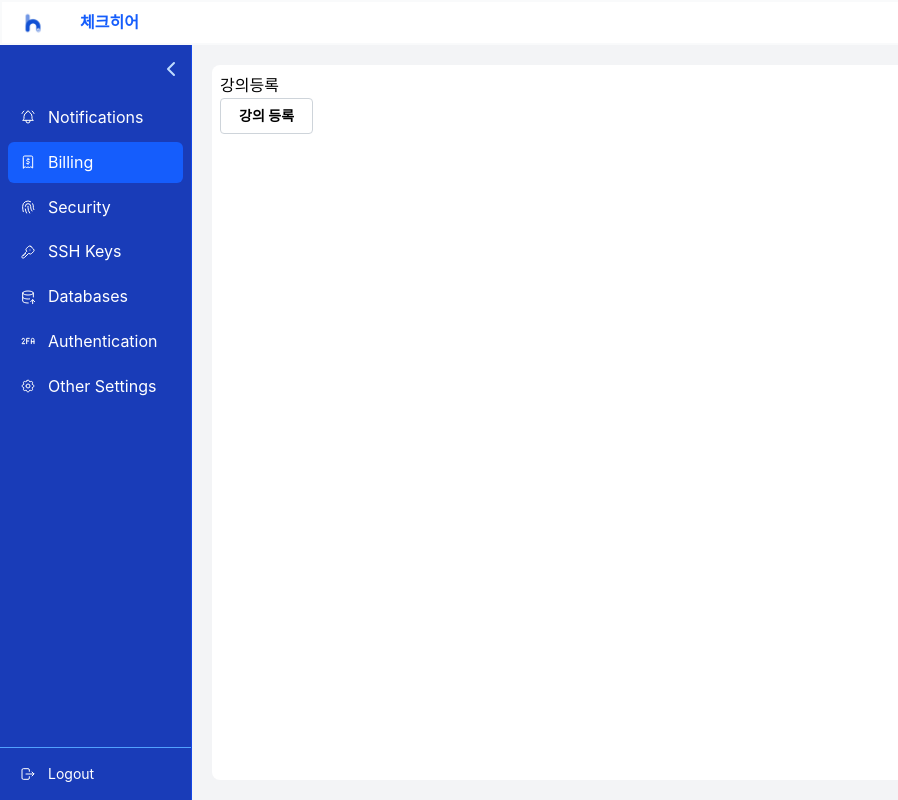
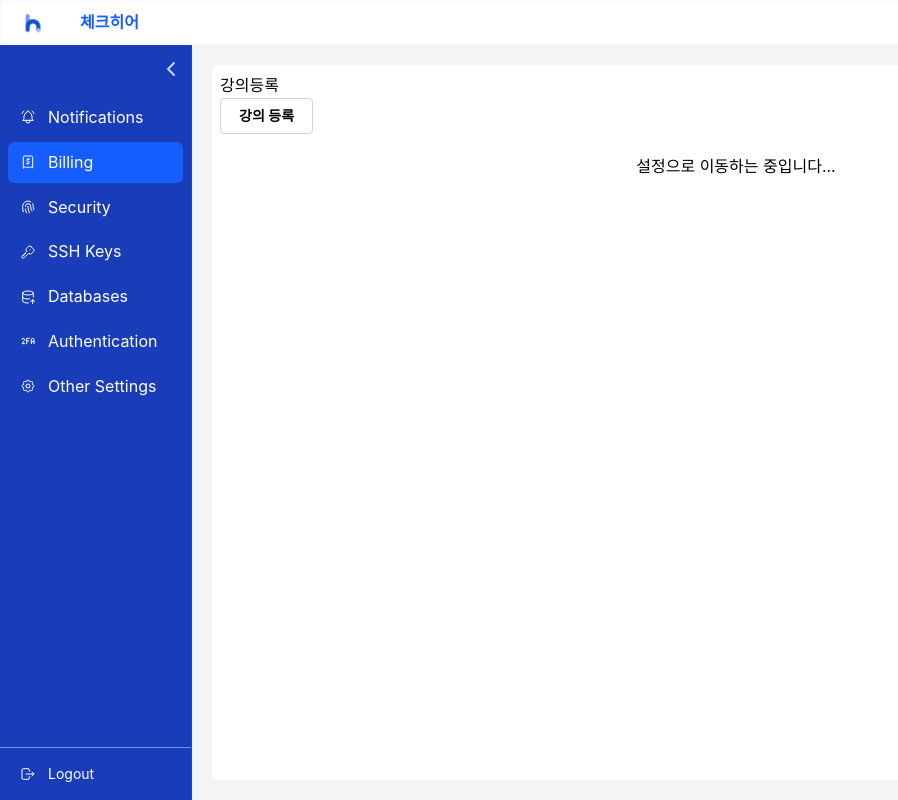
Before and after one commit to nemo0824/next-study, a Next.js app in the folder section04/: page /register in a window 1280 px wide. Shown: the whole page, without its empty margins (0-898 px from the left). Built offline with nearby package versions, Linux system fonts and the light colour scheme; sample sign-in values are in the browser's storage.

Commit message:
test: intent test for os

```diff
--- /dev/null
+++ b/section04/src/app/(auth)/register/components/IntentTest.tsx
@@ -0,0 +1,72 @@
+"use client";
+
+import { useEffect, useState } from "react";
+
+interface WindowWithMSStream extends Window {
+  MSStream?: unknown;
+}
+
+export default function IntentTest() {
+  const [showFallback, setShowFallback] = useState(false);
+  const [url, setUrl] = useState<string>("");
+  const [osText, setOsText] = useState<string>("");
+
+  useEffect(() => {
+    const userAgent = navigator.userAgent || navigator.vendor;
+    let intentUrl = "";
+    let osSpecificText = "";
+
+    // Android 감지 및 Intent 실행
+    if (/android/i.test(userAgent)) {
+      intentUrl =
+        "intent://settings#Intent;action=android.settings.WIFI_SETTINGS;end";
+      osSpecificText = "설정 앱으로 이동";
+    }
+    // iOS 감지 및 URL Scheme 실행
+    else if (
+      /iPad|iPhone|iPod/.test(userAgent) &&
+      !(window as WindowWithMSStream).MSStream
+    ) {
+      intentUrl = "App-Prefs:root=WIFI";
+      osSpecificText = '팝업에서 "열기"를 누르세요';
+    }
+
+    if (intentUrl) {
+      setUrl(intentUrl);
+      setOsText(osSpecificText);
+
+      // 자동 실행 시도
+      window.location.href = intentUrl;
+
+      // 500ms 후 Fallback 표시
+      setTimeout(() => {
+        setShowFallback(true);
+      }, 500);
+    }
+  }, []);
+
+  return (
+    <div>
+      {showFallback && (
+        <div style={{ textAlign: "center", paddingTop: "50px" }}>
+          <p>자동으로 설정 화면이 열리지 않으면 아래 버튼을 눌러주세요.</p>
+          <a
+            href={url}
+            style={{
+              fontSize: "20px",
+              color: "blue",
+              textDecoration: "none",
+              display: "block",
+              marginTop: "15px",
+            }}
+          >
+            → {osText}
+          </a>
+        </div>
+      )}
+      <p style={{ textAlign: "center", marginTop: "20px" }}>
+        설정으로 이동하는 중입니다...
+      </p>
+    </div>
+  );
+}
--- a/section04/src/app/(auth)/register/page.tsx
+++ b/section04/src/app/(auth)/register/page.tsx
@@ -1,6 +1,12 @@
 import React from "react";
 import { RegisterContainer } from "./components/RegisterContainer";
+import IntentTest from "./components/IntentTest";
 
 export default function RegisterPage() {
-  return <RegisterContainer />;
+  return (
+    <>
+      <RegisterContainer />
+      <IntentTest />
+    </>
+  );
 }
```
